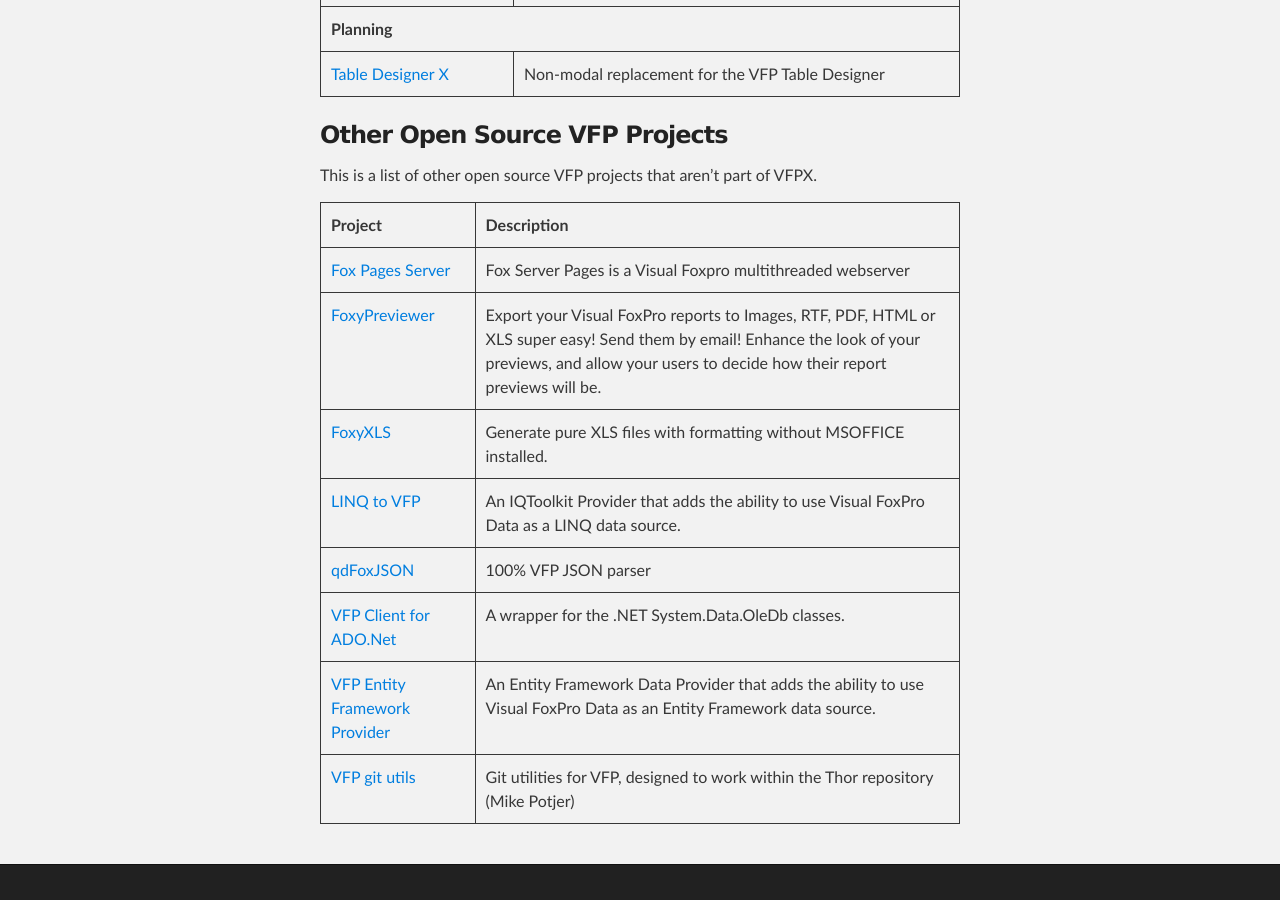
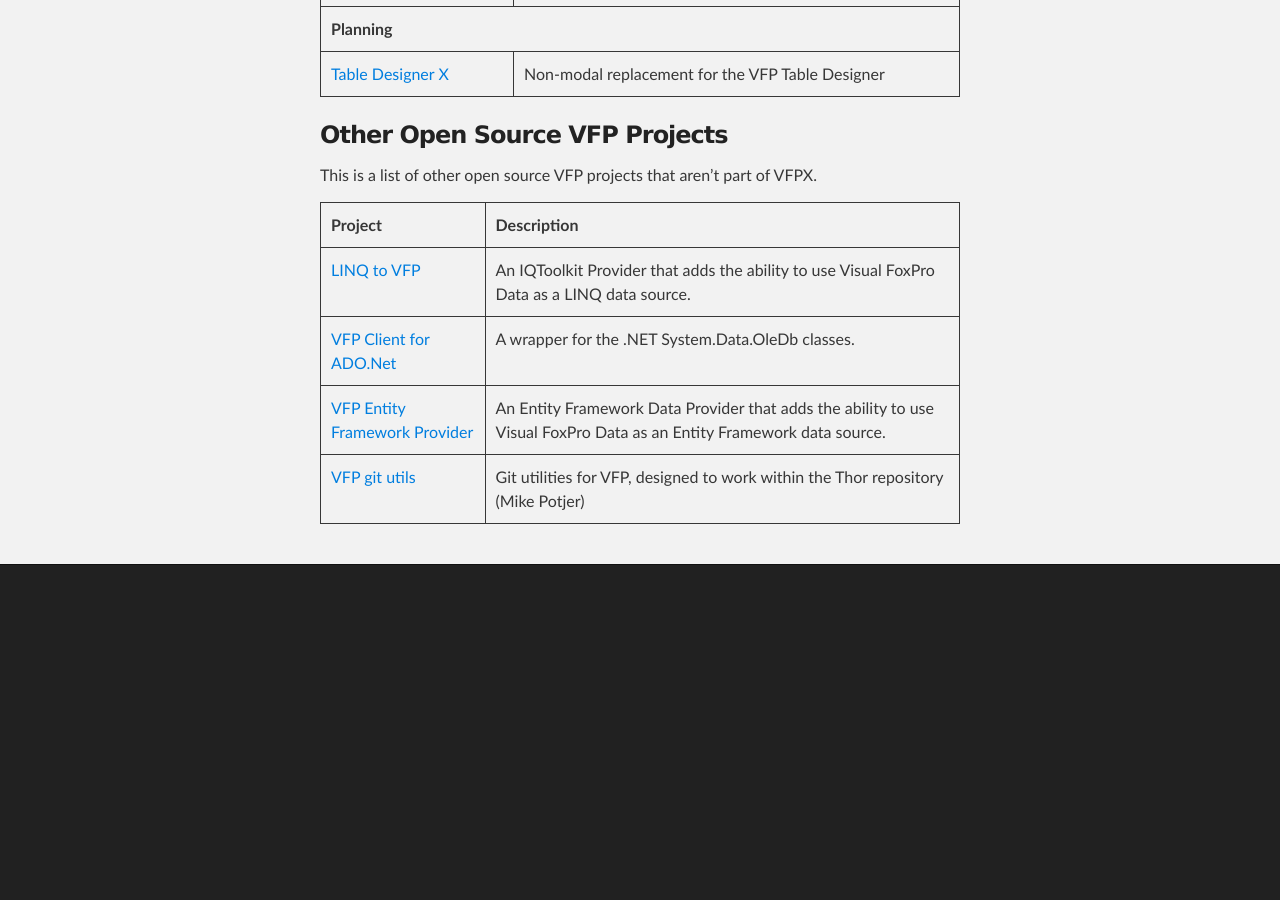
Before and after one commit to VFPX/VFPX.github.io, a Jekyll site: the page built from projects.md, in a window 1280 px wide and 900 px high, scrolled down 6118 px. Built offline with Jekyll 4.4.1, drawn with Linux system fonts in a browser that asks for light colours; our own code applies the rules of GitHub Pages for plain Markdown files; after the commit the page ends 6723 px from its top, so only the background shows below that.

Commit message:
Removed non-VFPX projects that didn't migrate off CodePlex

```diff
--- a/_data/nonvfpx.json
+++ b/_data/nonvfpx.json
@@ -1,29 +1,8 @@
 [
- {
-   "project": "Fox Pages Server",
-   "url": "http://foxpages.codeplex.com",
-   "description": "Fox Server Pages is a Visual Foxpro multithreaded webserver"
- },
- {
-   "project": "FoxyPreviewer",
-   "url": "http://foxypreviewer.codeplex.com",
-   "description": "Export your Visual FoxPro reports to Images, RTF, PDF, HTML or XLS super easy! Send them by email! Enhance the look of your previews, and allow your users to decide how their report previews will be."
- },
- {
-   "project": "FoxyXLS",
-   "url": "http://foxyxls.codeplex.com",
-   "description": "Generate pure XLS files with formatting without MSOFFICE installed.",
-   "state": "Alpha release"
- },
  {
    "project": "LINQ to VFP",
    "url": "https://github.com/tombrothers/LINQtoVFP",
    "description": "An IQToolkit Provider that adds the ability to use Visual FoxPro Data as a LINQ data source."
- },
- {
-   "project": "qdFoxJSON",
-   "url": "https://qdfoxjson.codeplex.com/releases/view/122822",
-   "description": "100% VFP JSON parser"
  },
  {
    "project": "VFP Client for ADO.Net",
```
